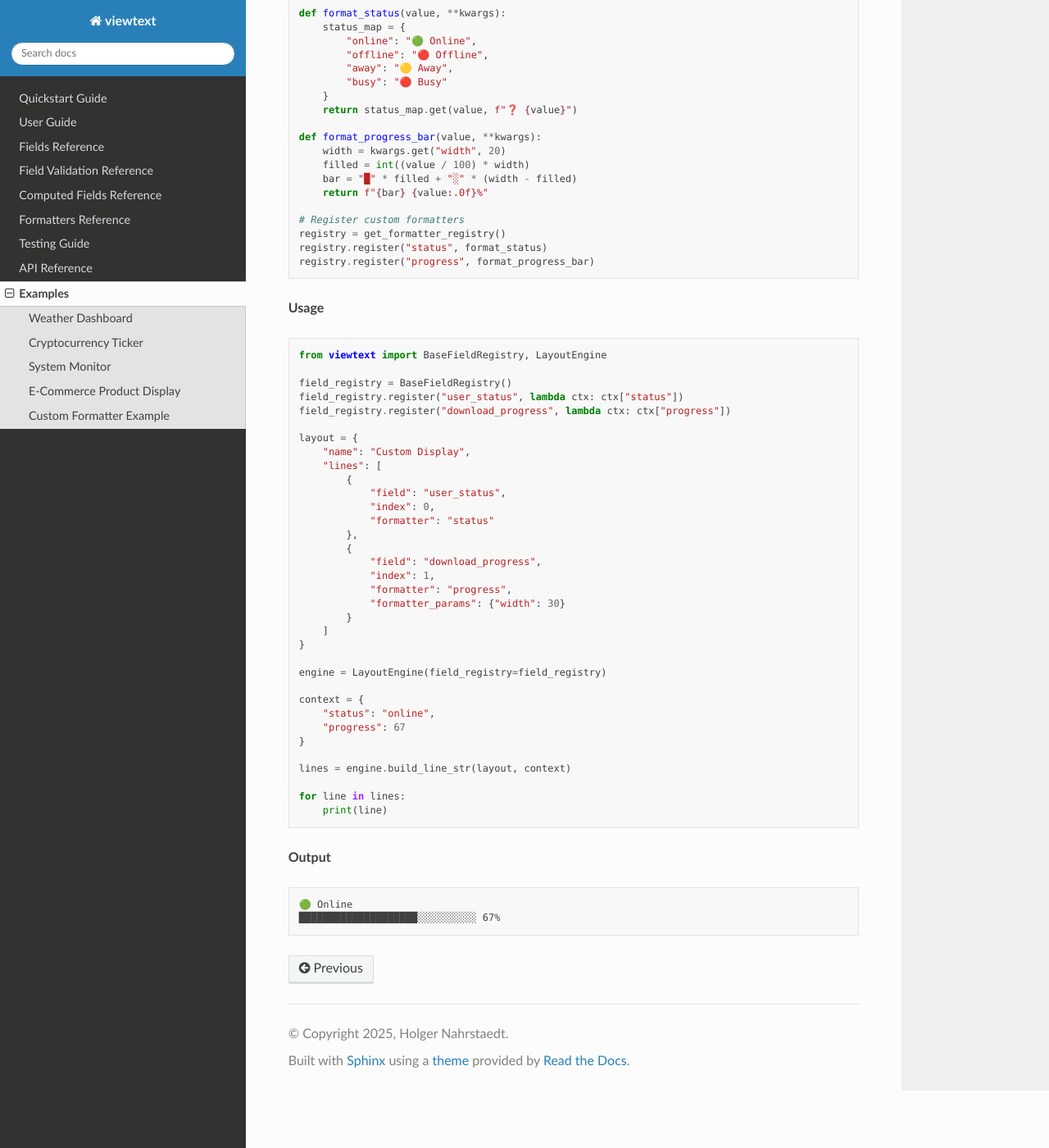
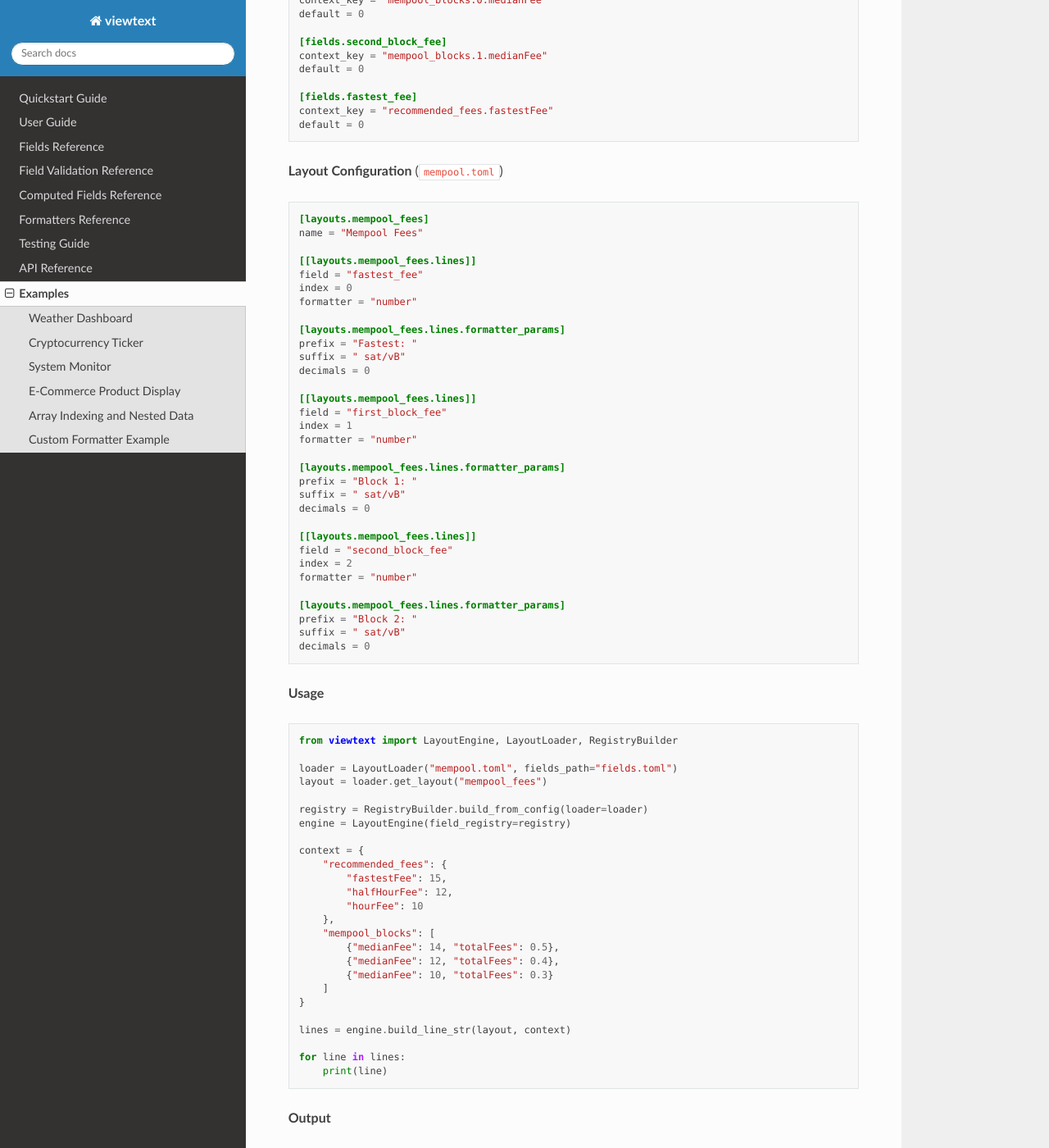
Before and after one commit to holgern/viewtext, a Sphinx documentation site: the page built from docs/examples.rst, in a window 1280 px wide and 1400 px high, scrolled down 7694 px. Shown: the whole window at 82% size. Built offline with Sphinx 7.4.7 and the Read the Docs theme 3.1.0, drawn with Linux system fonts in a browser that asks for light colours; some of the changed text lies outside the part shown.

Commit message:
feat: new array index parameter for fields, json output was added to the render command

```diff
--- a/docs/examples.rst
+++ b/docs/examples.rst
@@ -419,6 +419,111 @@ Display product information for e-commerce.
     In Stock: 47
     Category: Electronics
 
+Array Indexing and Nested Data
+-------------------------------
+
+Access array elements and nested data structures using dot notation and numeric indices.
+
+**Field Mappings** (``fields.toml``)
+
+.. code-block:: toml
+
+    [fields.first_block_fee]
+    context_key = "mempool_blocks.0.medianFee"
+    default = 0
+
+    [fields.second_block_fee]
+    context_key = "mempool_blocks.1.medianFee"
+    default = 0
+
+    [fields.fastest_fee]
+    context_key = "recommended_fees.fastestFee"
+    default = 0
+
+**Layout Configuration** (``mempool.toml``)
+
+.. code-block:: toml
+
+    [layouts.mempool_fees]
+    name = "Mempool Fees"
+
+    [[layouts.mempool_fees.lines]]
+    field = "fastest_fee"
+    index = 0
+    formatter = "number"
+
+    [layouts.mempool_fees.lines.formatter_params]
+    prefix = "Fastest: "
+    suffix = " sat/vB"
+    decimals = 0
+
+    [[layouts.mempool_fees.lines]]
+    field = "first_block_fee"
+    index = 1
+    formatter = "number"
+
+    [layouts.mempool_fees.lines.formatter_params]
+    prefix = "Block 1: "
+    suffix = " sat/vB"
+    decimals = 0
+
+    [[layouts.mempool_fees.lines]]
+    field = "second_block_fee"
+    index = 2
+    formatter = "number"
+
+    [layouts.mempool_fees.lines.formatter_params]
+    prefix = "Block 2: "
+    suffix = " sat/vB"
+    decimals = 0
+
+**Usage**
+
+.. code-block:: python
+
+    from viewtext import LayoutEngine, LayoutLoader, RegistryBuilder
+
+    loader = LayoutLoader("mempool.toml", fields_path="fields.toml")
+    layout = loader.get_layout("mempool_fees")
+
+    registry = RegistryBuilder.build_from_config(loader=loader)
+    engine = LayoutEngine(field_registry=registry)
+
+    context = {
+        "recommended_fees": {
+            "fastestFee": 15,
+            "halfHourFee": 12,
+            "hourFee": 10
+        },
+        "mempool_blocks": [
+            {"medianFee": 14, "totalFees": 0.5},
+            {"medianFee": 12, "totalFees": 0.4},
+            {"medianFee": 10, "totalFees": 0.3}
+        ]
+    }
+
+    lines = engine.build_line_str(layout, context)
+
+    for line in lines:
+        print(line)
+
+**Output**
+
+.. code-block:: text
+
+    Fastest: 15 sat/vB
+    Block 1: 14 sat/vB
+    Block 2: 12 sat/vB
+
+**Array Indexing Syntax**
+
+- ``tags.0`` - Access first element of array
+- ``matrix.0.1`` - Access nested array element
+- ``users.0.name`` - Access property of array element
+- ``items.5.price.usd`` - Deep nesting with arrays and objects
+
+See ``examples/mempool_layouts.toml`` for a complete example.
+
 Custom Formatter Example
 -------------------------
 
```
Also changed, not shown: docs/fields_reference.rst (+79 -10 lines), docs/user_guide.rst (+27 -0 lines), .ruff.toml, 8 other files.
